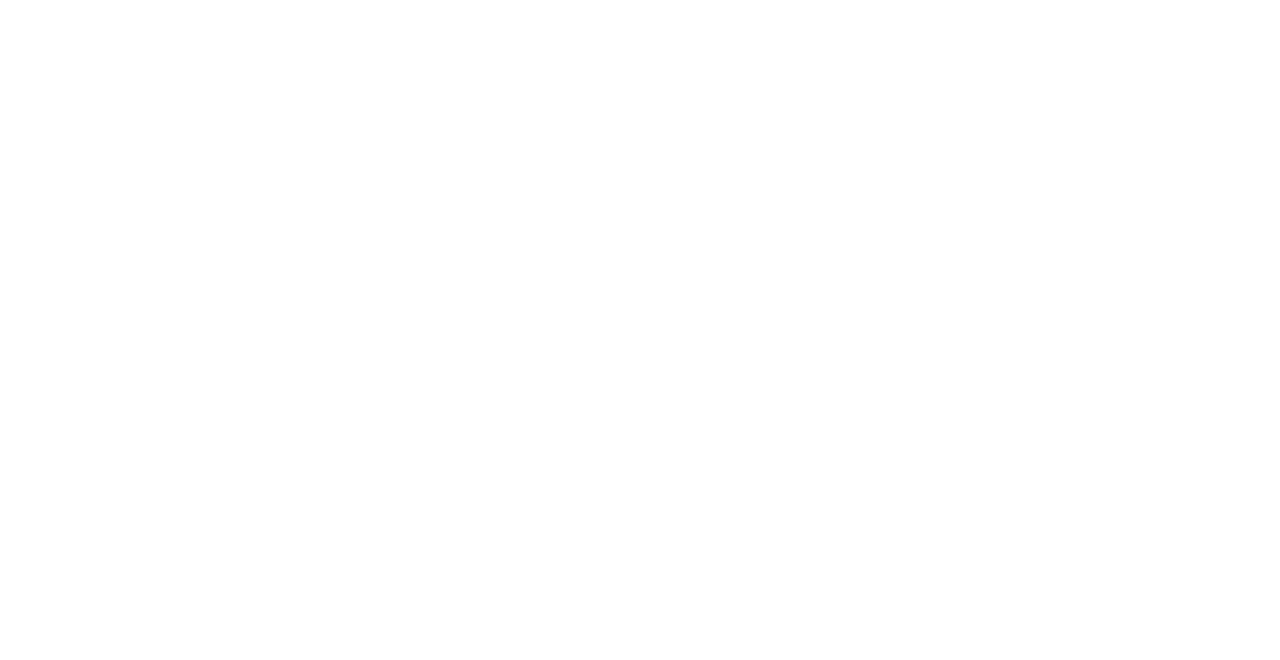
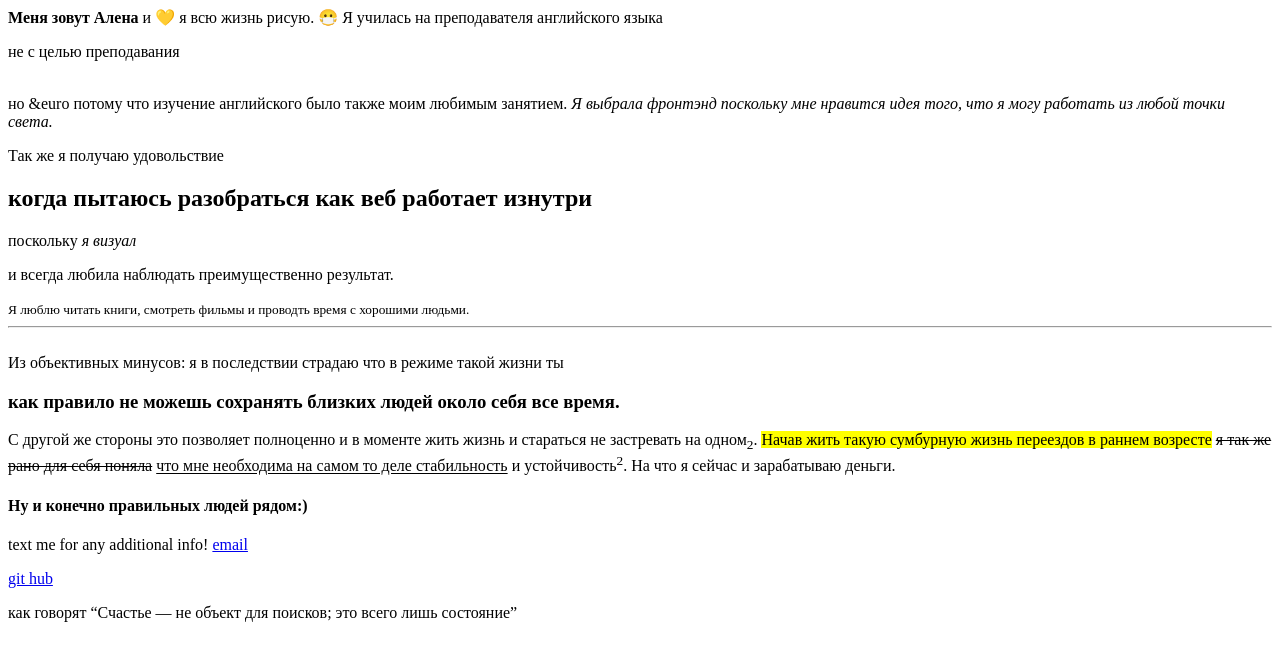
Before and after one commit to kamarova/if-html, a website: page index.html in a window 1280 px wide. Drawn offline with Linux system fonts and the light colour scheme.

Commit message:
used 1 quote, 4 headlines, 1 horizontal line, git hub and mail links, stiling tags, few emoji

```diff
--- a/index.html
+++ b/index.html
@@ -2,9 +2,12 @@
 <html lang="en">
 <head>
     <meta charset="UTF-8">
-    <title>Title</title>
+    <title>Моя первая страница</title>
 </head>
 <body>
-
+<strong>Меня зовут Алена</strong> и &#128155 я всю жизнь рисую. &#128567 Я училась на преподавателя английского языка <p>не с целью преподавания</p> <br>но &euro потому что изучение английского было также моим любимым занятием. <i>Я выбрала фронтэнд поскольку мне нравится идея того, что я могу работать из любой точки света.</i> <p>Так же я получаю удовольствие <h2>когда пытаюсь разобраться как веб работает изнутри</h2> поскольку <em>я визуал</em> <p>и всегда любила наблюдать преимущественно результат.</p> <small>Я люблю читать книги, смотреть фильмы и проводть время с хорошими людьми.</small> <hr> <br>Из объективных минусов: я в последствии страдаю что в режиме такой жизни ты <h3>как правило не можешь сохранять близких людей около себя все время.</h3> С другой же стороны это позволяет полноценно и в моменте жить жизнь и стараться не застревать на одном<sub>2</sub>. <mark>Начав жить такую сумбурную жизнь переездов в раннем возресте</mark> <del>я так же рано для себя поняла</del> <ins>что мне необходима на самом то деле стабильность</ins> и устойчивость<sup>2</sup>. На что я сейчас и зарабатываю деньги. <h4>Ну и конечно правильных людей рядом:)</h4>
+text me for any additional info! <a href="mailto:ekmmby@gmail.com">email</a>
+<p> <a href="https://github.com/kamarova">git hub</a>
+<p>как говорят <q>Счастье — не объект для поисков; это всего лишь состояние</q></p>
 </body>
 </html>
```
Also changed, not shown: about.html (added, +9 -0 lines).
